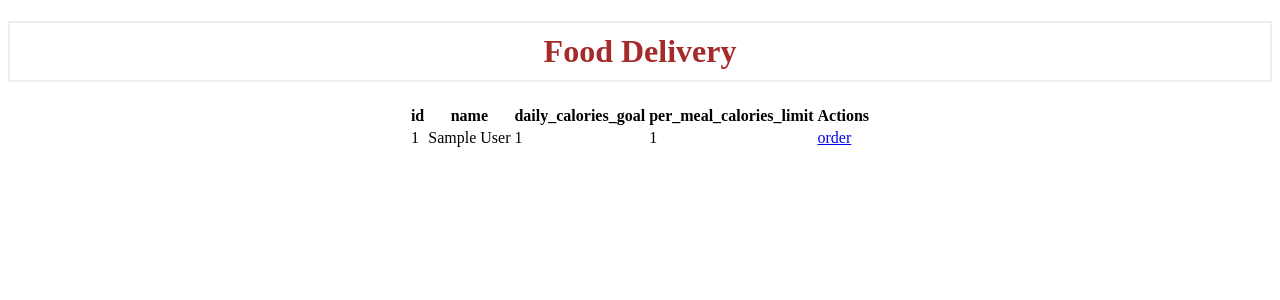
After one commit to JQ100/dynamiccalorietrackerfooddelivery, a Flask app: page /food_delivery in a window 1280 px wide. The commit adds this page. Shown: the top 300 px of the page. Run offline with Flask 2, Linux system fonts and the light colour scheme; tables that the repository leaves empty hold one stand-in row (values such as "Sample post").

Commit message:
add food_delivery blue print

```diff
--- a/dynamic_calorie_tracker/__init__.py
+++ b/dynamic_calorie_tracker/__init__.py
@@ -2,6 +2,7 @@ from flask import Flask
 from .extensions import db
 
 from .blueprints.main.main import main_bp
+from .blueprints.food_delivery.food_delivery import food_delivery_bp
 from .blueprints.customer.customer import customer_bp
 from .blueprints.recipes.recipes import recipes_bp
 from .blueprints.menu_item.menu_item import menu_item_bp
@@ -20,6 +21,7 @@ def create_app():
     db.init_app(app)
 
     app.register_blueprint(main_bp)
+    app.register_blueprint(food_delivery_bp)
     app.register_blueprint(customer_bp)
     app.register_blueprint(recipes_bp)
     app.register_blueprint(menu_item_bp)
--- /dev/null
+++ b/dynamic_calorie_tracker/blueprints/food_delivery/food_delivery.py
@@ -0,0 +1,25 @@
+from flask import Blueprint, render_template, request, redirect
+from ...models.models import Customer, MealOrder, OrderDetails
+from ...extensions import db, db_session
+from sqlalchemy import func
+
+food_delivery_bp = Blueprint("food_delivery", __name__, template_folder="templates")
+
+
+@food_delivery_bp.route("/food_delivery", methods=['POST', 'GET'])
+def food_delivery():
+    if request.method == 'POST':
+        # todo
+        name = request.form['name']
+        new_food_delivery = Customer(name=name)
+
+        try:
+            db.session.add(new_food_delivery)
+            db.session.commit()
+            return redirect('/food_delivery')
+        except:
+            return 'There was an issue adding your task'
+
+    else:
+        customers = Customer.query.all()
+        return render_template('food_delivery_index.html', customers=customers)
--- /dev/null
+++ b/dynamic_calorie_tracker/blueprints/food_delivery/templates/food_delivery_index.html
@@ -0,0 +1,34 @@
+{% extends 'base.html' %}
+
+{% block head %}
+<title>Food Delivery</title>
+{% endblock %}
+
+{% block body %}
+<div class="content">
+    <h1 style="text-align: center">Food Delivery</h1>
+    {% if customers|length < 1 %} <h4 style="text-align: center">There are no menus. Create one below!</h4>
+    {% else %}
+        <table class="center">
+            <tr>
+                <th>id</th>
+                <th>name</th>
+                <th>daily_calories_goal</th>
+                <th>per_meal_calories_limit</th>
+                <th>Actions</th>
+            </tr>
+            {% for customer in customers %}
+            <tr>
+                <td>{{ customer.id }}</td>
+                <td>{{ customer.name }}</td>
+                <td>{{ customer.daily_calories_goal }}</td>
+                <td>{{ customer.per_meal_calories_limit }}</td>
+                <td>
+                    <a href="/food_delivery/order/{{customer.id}}">order</a>
+                </td>
+            </tr>
+            {% endfor %}
+        </table>
+    {% endif %}
+</div>
+{% endblock %}
--- a/dynamic_calorie_tracker/blueprints/menu_item/templates/menu_index.html
+++ b/dynamic_calorie_tracker/blueprints/menu_item/templates/menu_index.html
@@ -28,9 +28,9 @@
                 <td>{{ menu.restaurant_id }}</td>
                 <td>{{ menu.created_at.date() }}</td>
                 <td>
-                    <a href="/delete/{{menu.id}}">Delete</a>
+                    <a href="/menu_item/delete/{{menu.id}}">Delete</a>
                     <br>
-                    <a href="/update/{{menu.id}}">Update</a>
+                    <a href="/menu_item/update/{{menu.id}}">Update</a>
                 </td>
             </tr>
             {% endfor %}
@@ -38,7 +38,7 @@
     {% endif %}
 
         <div class="form" style="text-align: center">
-            <form action="/restaurant_menu" method="POST">
+            <form action="/menu_item" method="POST">
                 <input type="text" name="name" id="name">
                 <input type="submit" value="Add Menu">
             </form>
--- a/dynamic_calorie_tracker/extensions.py
+++ b/dynamic_calorie_tracker/extensions.py
@@ -1,4 +1,10 @@
 from flask_sqlalchemy import SQLAlchemy
 # from flask_migrate import Migrate
+from sqlalchemy import create_engine
+from sqlalchemy.orm import Session
 
 db = SQLAlchemy()
+
+engine = create_engine(
+    'sqlite:///db.sqlite3', echo=True)
+db_session = Session(engine)
--- a/dynamic_calorie_tracker/models/models.py
+++ b/dynamic_calorie_tracker/models/models.py
@@ -48,6 +48,7 @@ class MealOrder(db.Model):
     # breakfast, lunch, snack, etc.
     name = db.Column(db.String(20))
     customer_id = db.Column(db.Integer, db.ForeignKey('customer.id'))
+    # payment = item prices + tips + taxes + delivery fee
     payment = db.Column(db.Float)
     created_at = db.Column(db.DateTime, default=datetime.utcnow)
 
```
Also changed, not shown: db_init.py (+12 -1 lines).
